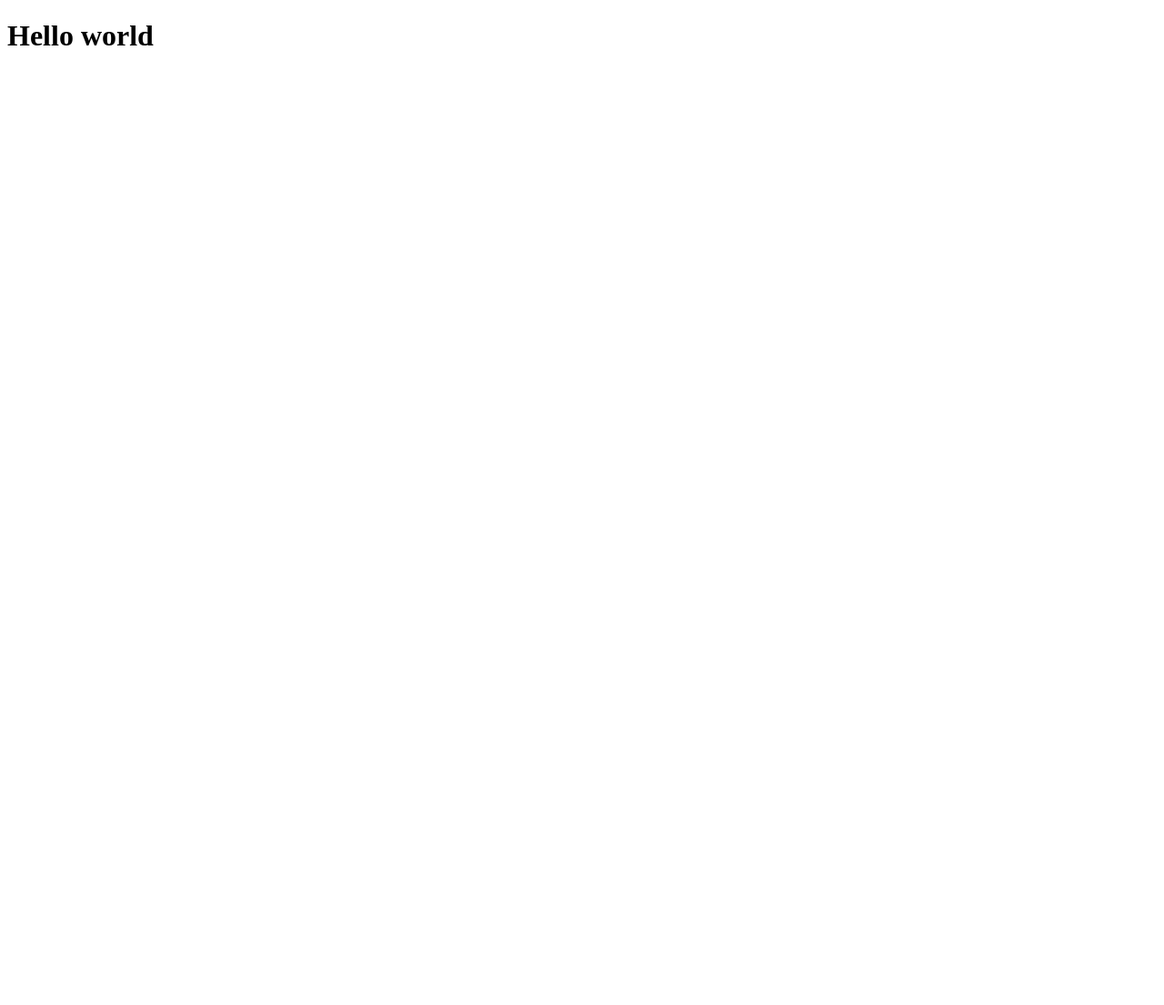
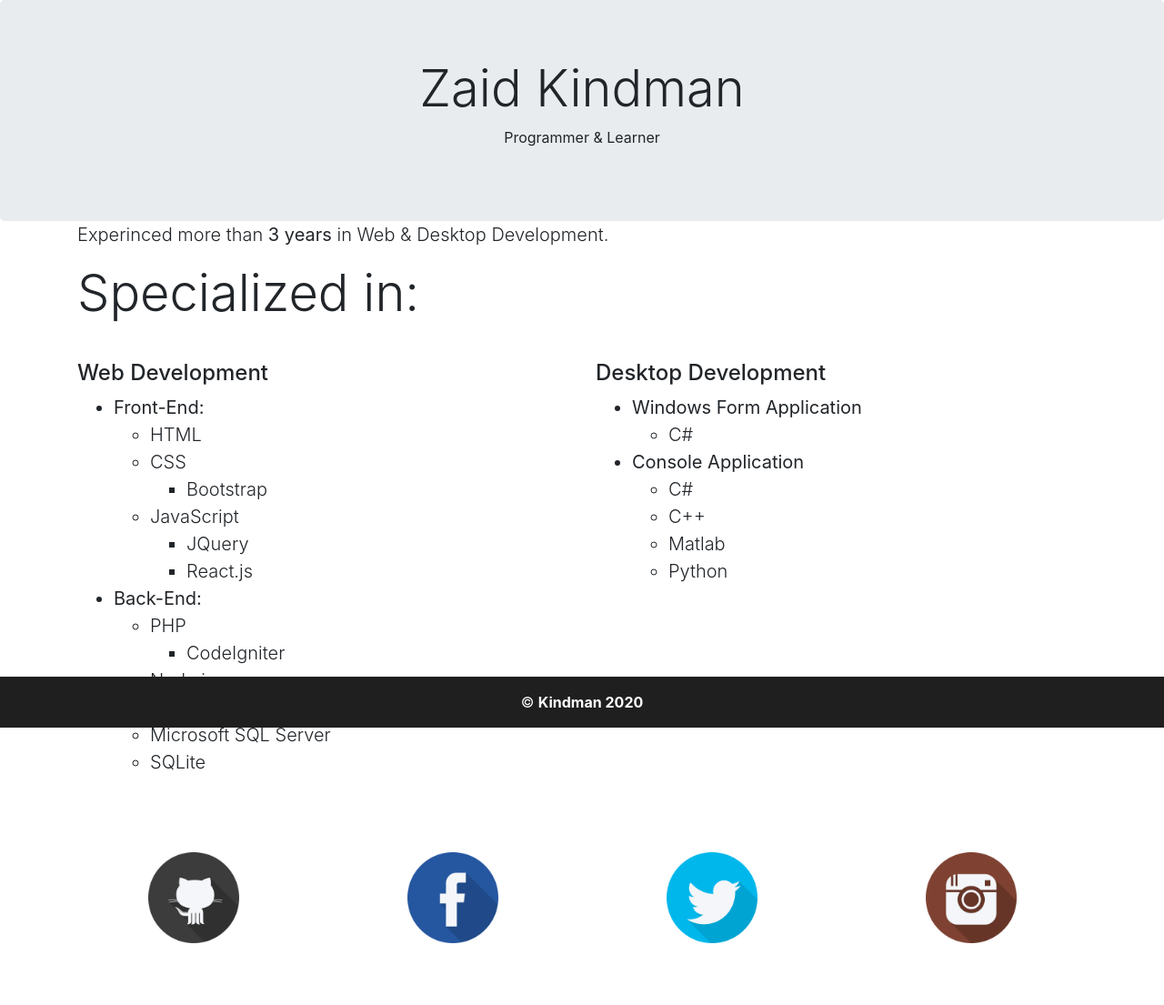
Before and after one commit to ZaidKindman/ZaidKindman.github.io, a plain HTML site: page index.html in a window 1280 px wide. Shown: the whole page at 91% size. Before the commit the page ends 800 px from the top, so only its background shows below. Drawn offline with nearby package versions, Linux system fonts and the light colour scheme.

Commit message:
My old website

```diff
--- a/index.html
+++ b/index.html
@@ -1,10 +1,123 @@
 <!DOCTYPE html>
-<html lang="en" dir="ltr">
-  <head>
-    <meta charset="utf-8">
-    <title>Zaid Kindman</title>
-  </head>
-  <body>
-    <h1>Hello world</h1>
-  </body>
+<html lang="en">
+<head>
+  <title>Bootstrap 4 Website Example</title>
+  <meta charset="utf-8">
+  <meta name="viewport" content="width=device-width, initial-scale=1">
+  <link rel="stylesheet" href="https://maxcdn.bootstrapcdn.com/bootstrap/4.5.2/css/bootstrap.min.css">
+  <script src="https://ajax.googleapis.com/ajax/libs/jquery/3.5.1/jquery.min.js"></script>
+  <script src="https://cdnjs.cloudflare.com/ajax/libs/popper.js/1.16.0/umd/popper.min.js"></script>
+  <script src="https://maxcdn.bootstrapcdn.com/bootstrap/4.5.2/js/bootstrap.min.js"></script>
+  <style>
+  .fakeimg {
+    height: 200px;
+    background: #aaa;
+  }
+
+  footer
+{
+    left: 0;
+    bottom: 0;
+    width: 100%;
+    background-color: #1f1f1f;
+    color: white;
+    text-align: center;
+    position: fixed;
+}
+
+img{
+  margin-top:20px;
+  margin-bottom: 20px;
+}
+
+.footer-height
+{
+    padding-bottom: 3rem;
+}
+  </style>
+</head>
+<body>
+
+<div class="jumbotron text-center" style="margin-bottom:0">
+  <h1 class="display-4">Zaid Kindman</h1>
+  <p>Programmer & Learner</p>
+</div>
+
+<div class="container about footer-height">
+    <p class="lead">Experinced more than <b>3 years</b> in Web & Desktop Development.</p>
+    <p class="display-4">Specialized in:</p><br>
+    <div class="row">
+        <div class="col-md-6">
+            <h4>Web Development</h4>
+            <ul class="lead">
+                <li><b>Front-End:</b>
+                    <ul>
+                        <li>HTML</li>
+                        <li>CSS
+                            <ul>
+                                <li>Bootstrap</li>
+                            </ul>
+                        </li>
+                        <li>JavaScript
+                            <ul>
+                                <li>JQuery</li>
+                                <li>React.js</li>
+                            </ul>
+                        </li>
+                    </ul>
+                </li>
+                <li><b>Back-End:</b>
+                    <ul>
+                        <li>PHP
+                            <ul>
+                                <li>CodeIgniter</li>
+                            </ul>
+                        </li>
+                        <li>Node.js</li>
+                        <li>MySQL</li>
+                        <li>Microsoft SQL Server</li>
+                        <li>SQLite</li>
+                    </ul>
+                </li>
+            </ul>
+        </div>
+        <div class="col-md-6">
+            <h4>Desktop Development</h4>
+            <ul class="lead">
+                <li><b>Windows Form Application</b>
+                    <ul>
+                        <li>C#</li>
+                    </ul>
+                </li>
+                <li><b>Console Application</b>
+                    <ul>
+                        <li>C#</li>
+                        <li>C++</li>
+                        <li>Matlab</li>
+                        <li>Python</li>
+                    </ul>
+                </li>
+            </ul>
+        </div>
+    </div>
+</div>
+
+
+<div class="container footer-height">
+    <div class="row">
+        <div class="col text-center"><a href="https://github.com/zaid1997" target="_blank"><img height="100px" width="100px" src="assets/icons/github.ico" alt=""></a></div>
+        <div class="col text-center"><a href="https://www.facebook.com/ZaidKindman/" target="_blank"><img height="100px" width="100px" src="assets/icons/facebook.ico" alt=""></a></div>
+        <div class="col text-center"><a href="https://twitter.com/ZaidKindman" target="_blank"><img height="100px" width="100px" src="assets/icons/twitter.ico" alt=""></a></div>
+        <div class="col text-center"><a href="https://www.instagram.com/zaidkindman/" target="_blank"><img height="100px" width="100px" src="assets/icons/instagram.ico" alt=""></a></div>
+    </div>
+</div>
+
+
+<footer class="footer mt-auto py-3">
+        <div class="container">
+          <span>&copy; <b>Kindman 2020</b></span>
+        </div>
+    </footer>
+
+</body>
 </html>
```
Also changed, not shown: assets/icons/facebook.ico (added), assets/icons/github.ico (added), assets/icons/instagram.ico (added), assets/icons/twitter.ico (added).
